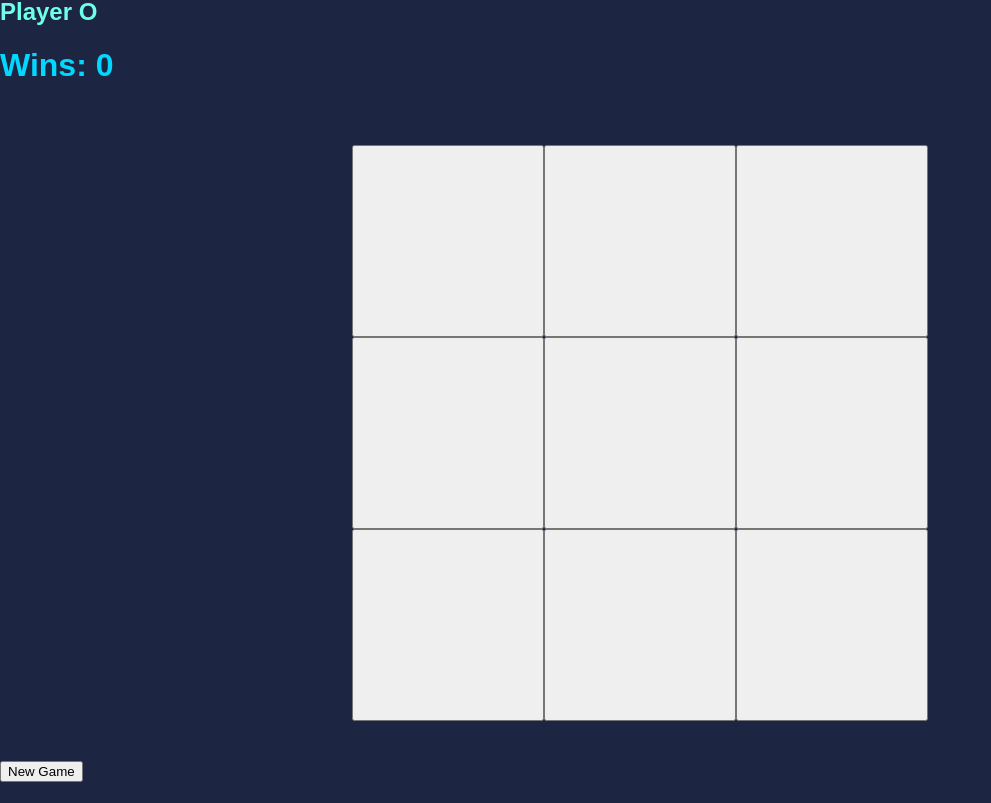
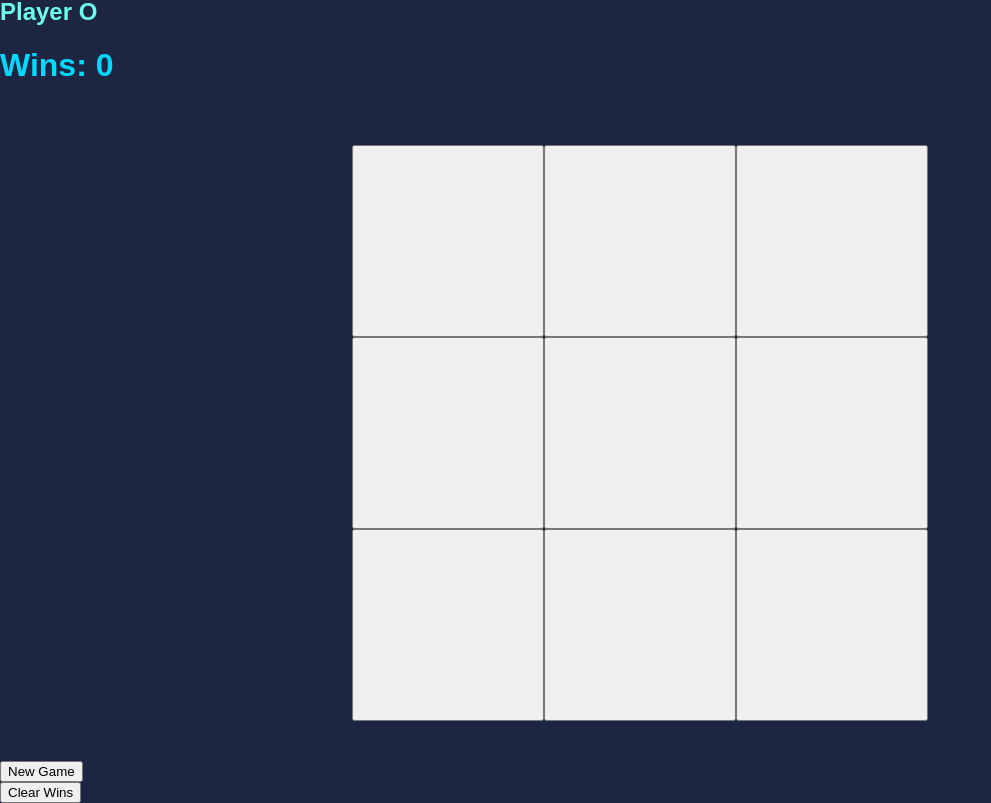
Before and after one commit to raymondborel/ReactTacToe, a React (Create React App) app: page / in a window 1280 px wide. Shown: the part 230-1033 px from the top of the page, without its empty margins (0-991 px from the left). Before the commit the page ends 1012 px from the top, so only its background shows below. Built offline with nearby package versions, Linux system fonts and the light colour scheme.

Commit message:
Added clearWins button

```diff
--- a/src/components/Board.js
+++ b/src/components/Board.js
@@ -36,6 +36,11 @@ function Board({ playerXWins, playerOWins, setPlayerXWins, setPlayerOWins }) {
         setGameOver(false);
     }
 
+    function clearWins(){
+        setPlayerOWins(0)
+        setPlayerXWins(0)
+    }
+
     function checkWinners(squares) {
         const winningCombos = [
             [0,1,2],
@@ -68,6 +73,10 @@ function Board({ playerXWins, playerOWins, setPlayerXWins, setPlayerOWins }) {
         <div className="button">
             <button onClick={newGame}>New Game</button>
         </div>
+
+        <div className="button">
+            <button onClick={clearWins}>Clear Wins</button>
+        </div>
     </div>
   );
 }
```
